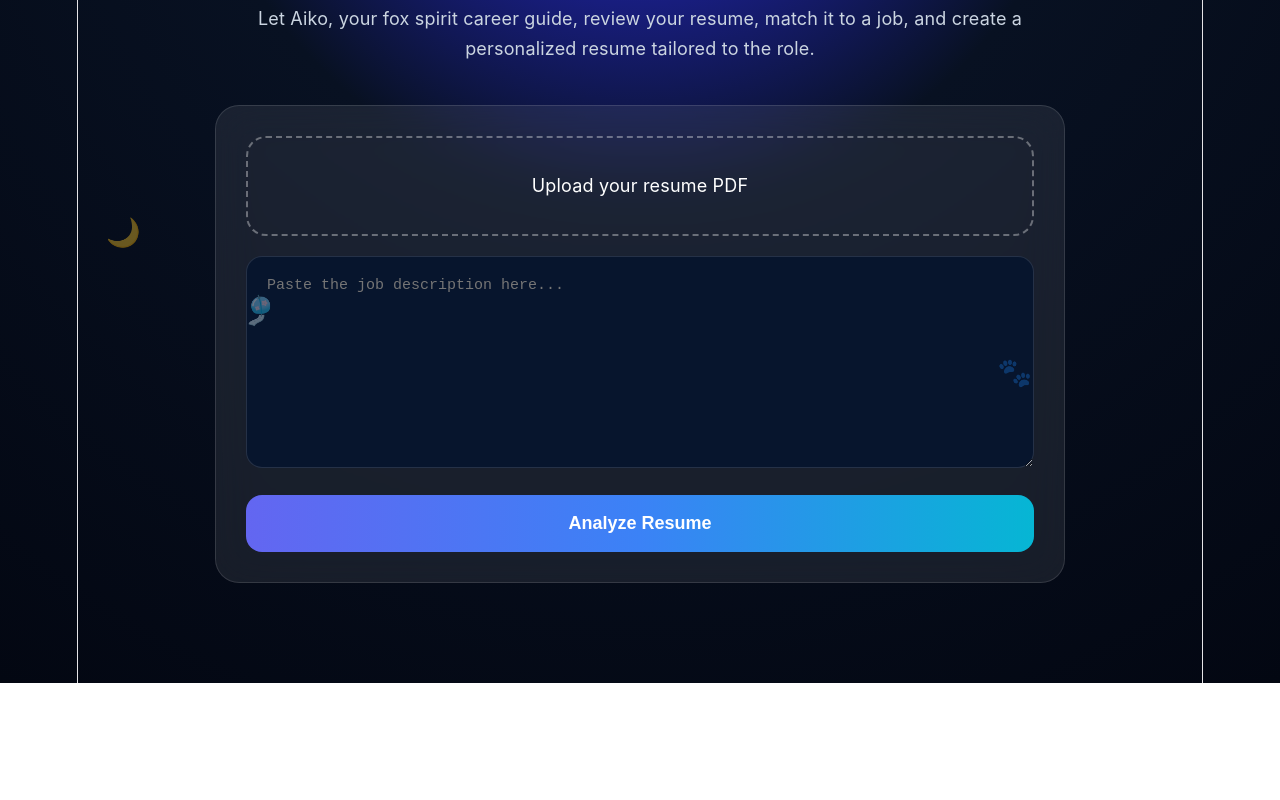
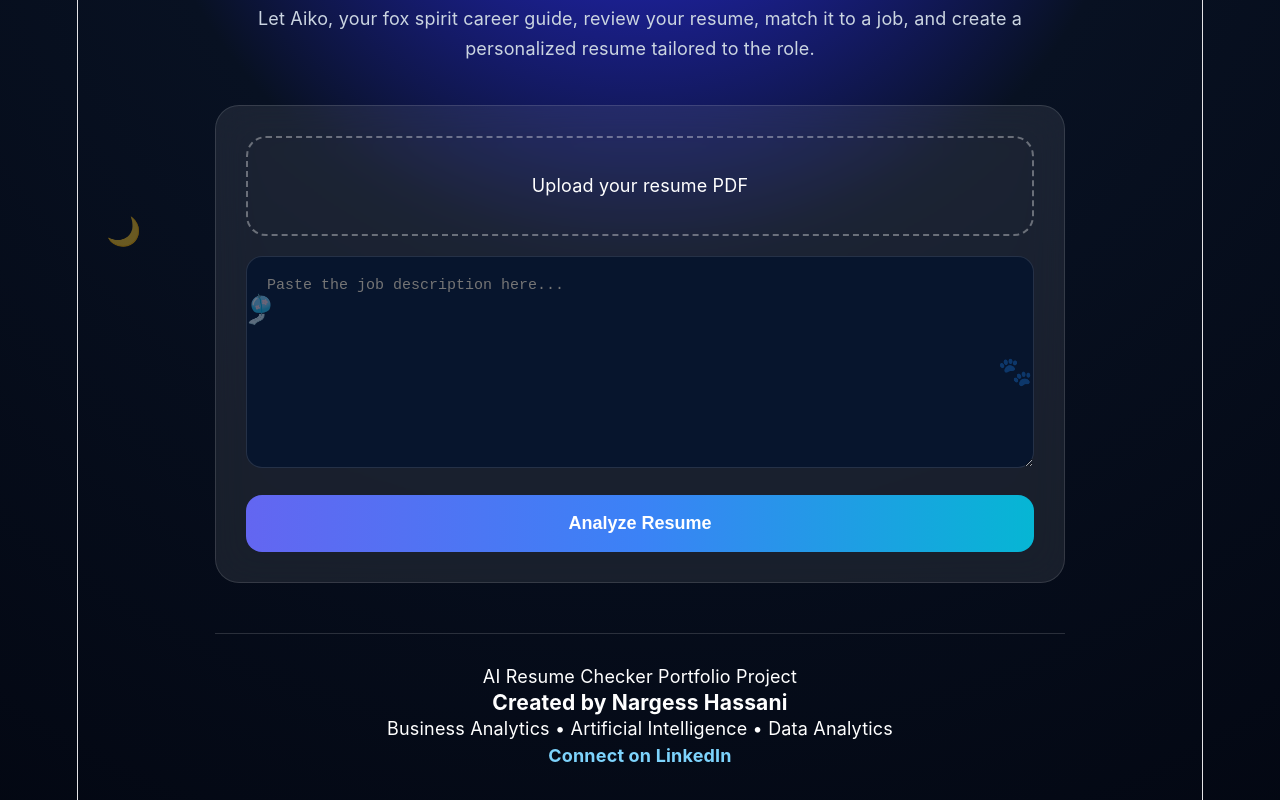
Before and after one commit to masiha1816/AIResume, a React app in the folder frontend/: page / in a window 1280 px wide. Shown: the part 254-1054 px from the top of the page. Before the commit the page ends 937 px from the top, so only its background shows below. Built offline with nearby package versions, Linux system fonts and the light colour scheme; the HTML template or start-up script is replaced by a standard one.

Commit message:
Add portfolio footer

```diff
--- a/frontend/src/App.css
+++ b/frontend/src/App.css
@@ -402,3 +402,19 @@ li {
     transform: translateY(0);
   }
 }
+.footer {
+  margin-top: 50px;
+  text-align: center;
+  padding: 30px;
+  border-top: 1px solid rgba(255,255,255,0.15);
+}
+
+.footer a {
+  color: #7dd3fc;
+  text-decoration: none;
+  font-weight: bold;
+}
+
+.footer a:hover {
+  text-decoration: underline;
+}
--- a/frontend/src/App.jsx
+++ b/frontend/src/App.jsx
@@ -310,6 +310,24 @@ function App() {
           <pre>{optimizedResume}</pre>
         </div>
       )}
+      <footer className="footer">
+        <p>
+AI Resume Checker Portfolio Project
+</p>
+        <h3> Created by Nargess Hassani</h3>
+
+        <p>
+          Business Analytics • Artificial Intelligence • Data Analytics
+        </p>
+
+        <a
+          href="https://www.linkedin.com/in/nargess-hassani/"
+          target="_blank"
+          rel="noopener noreferrer"
+        >
+          Connect on LinkedIn
+        </a>
+      </footer>
     </div>
   );
 }
```
